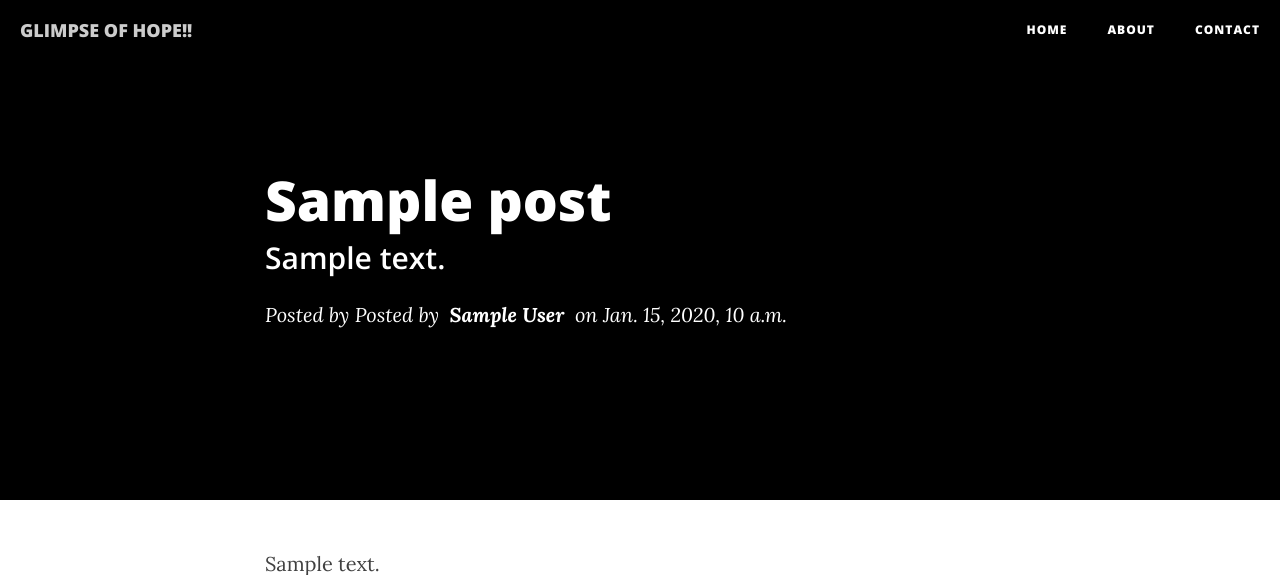
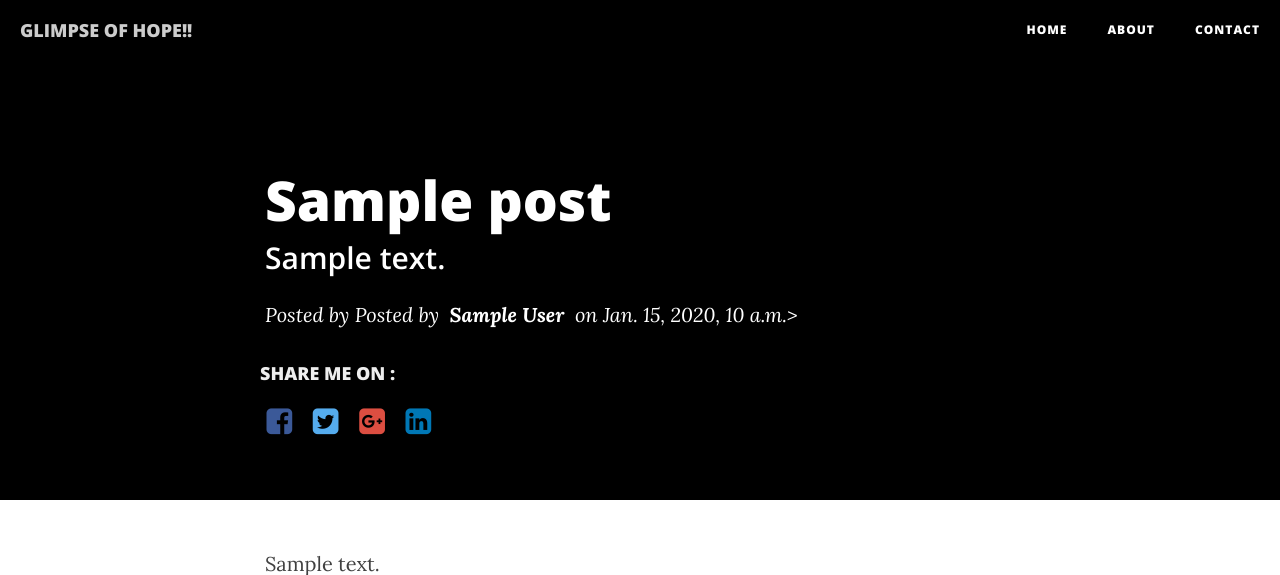
Before and after one commit to sarthak221995/BLOG, a Django app: template home/templates/home/post_detail.html in a window 1280 px wide. Shown: the top 575 px of the page. Run offline with Django 3.2, Linux system fonts and the light colour scheme; the template is opened without the code that fills it: most values are stand-ins (such as "Sample title", 1, 10 or a date in 2020); some libraries are stand-ins or nearby versions.

Commit message:
post_link bug3

```diff
--- a/home/templates/home/post_detail.html
+++ b/home/templates/home/post_detail.html
@@ -80,10 +80,10 @@
                     <div class="post-heading" style = "height:500px">
                         <h1>{{post.title}}</h1>
                         <h2 class="subheading">{{post.text}}</h2>
-                        <span class="meta">Posted by <a href="#">Posted by &nbsp;<b>{{post.author}}</b>&nbsp; on {{post.created}}</p></span>
+                        <span class="meta">Posted by <a href="#">Posted by &nbsp;<b>{{post.author}}</b>&nbsp; on {{post.created}}></a></span>
 
     <br>
-<!--
+
                     <ul class="list-inline text-left">
                         <h4 style = "color:#eee">SHARE ME ON :</h4>
 
@@ -106,7 +106,7 @@
 </a>
 
 </h2>
--->
+
 
 
 
```
